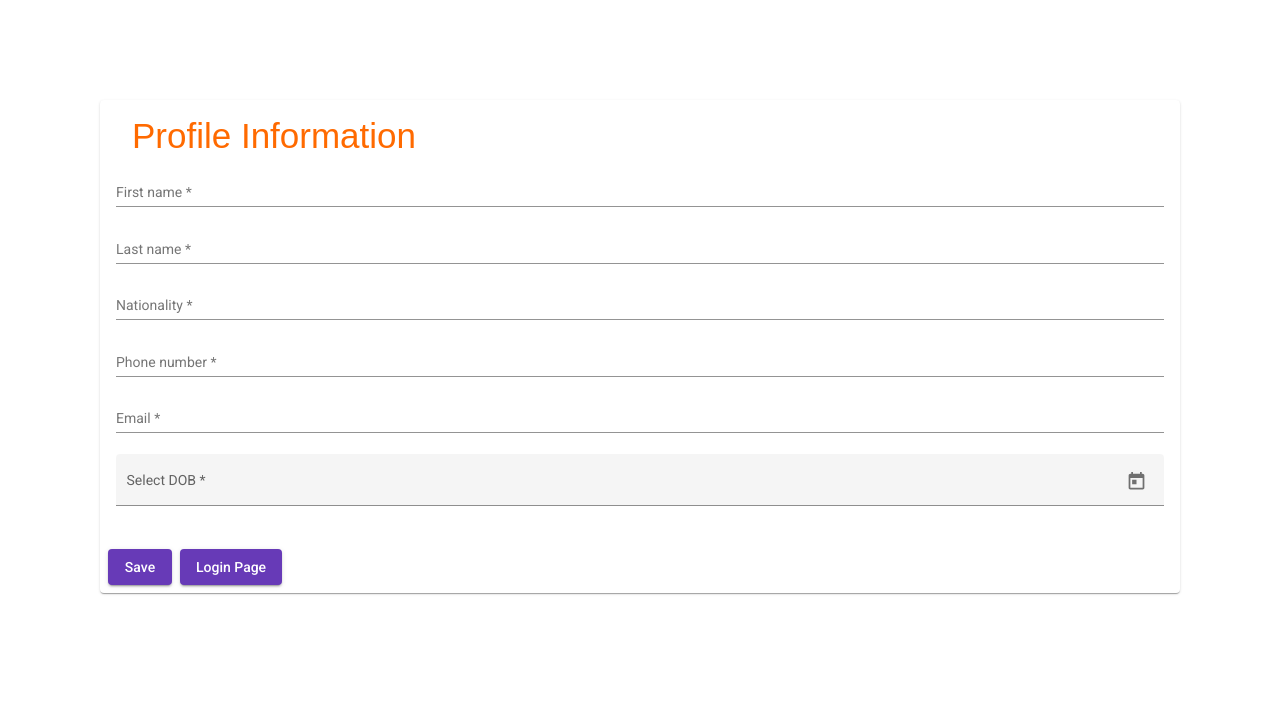
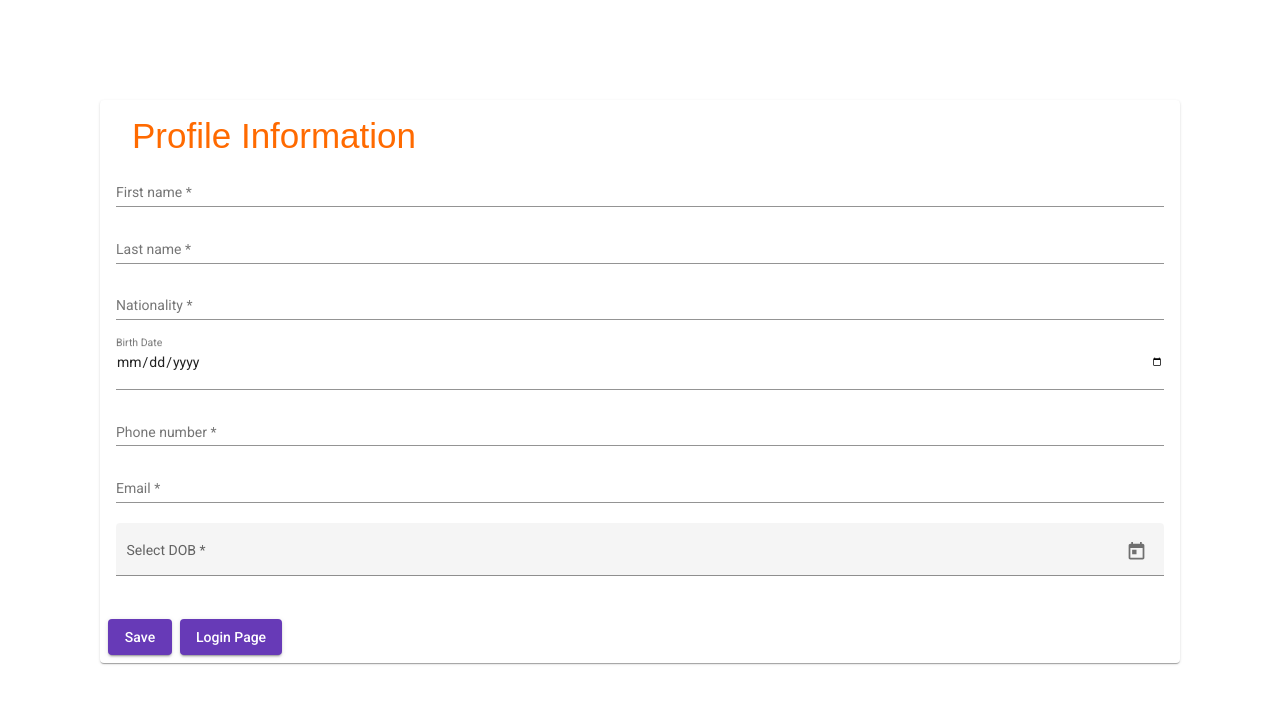
Before and after one commit to norbnk/Simple-Registration, an Angular app: page /registration in a window 1280 px wide. Shown: the top 704 px of the page. Built offline with nearby package versions, Linux system fonts and the light colour scheme.

Commit message:
New implamentation of anniversary date

```diff
--- a/src/app/components/registration-form/registration-form.component.html
+++ b/src/app/components/registration-form/registration-form.component.html
@@ -18,6 +18,11 @@
         <div class="col-md-6">
           <mat-form-field class="full-width">
             <input formControlName="nationality" matInput placeholder="Nationality" />
+          </mat-form-field>
+        </div>
+        <div class="col-md-6">
+          <mat-form-field class="full-width">
+            <input type="date" matInput placeholder="Birth Date" />
           </mat-form-field>
         </div>
         <div class="col-md-6">
--- a/src/app/components/registration-form/registration-form.component.ts
+++ b/src/app/components/registration-form/registration-form.component.ts
@@ -19,6 +19,7 @@ export class RegistrationFormComponent implements OnInit {
     phoneNumber: ['', Validators.required],
     email: ['', Validators.required],
     dob: ['', Validators.required],
+    date: ['', Validators.required],
   });
 
   ngOnInit(): void {}
--- a/src/app/components/user-list-item/user-list-item.component.html
+++ b/src/app/components/user-list-item/user-list-item.component.html
@@ -5,4 +5,5 @@
   <p>{{ user.phoneNumber }}</p>
   <p>{{ user.email }}</p>
   <p>{{ user.dob | date }}</p>
+  <p>{{ user.date }}</p>
 </ng-container>
--- a/src/app/models/user.model.ts
+++ b/src/app/models/user.model.ts
@@ -5,4 +5,5 @@ export interface User {
   email: string;
   nationality: string;
   phoneNumber: number;
+  date: Date;
 }
```
